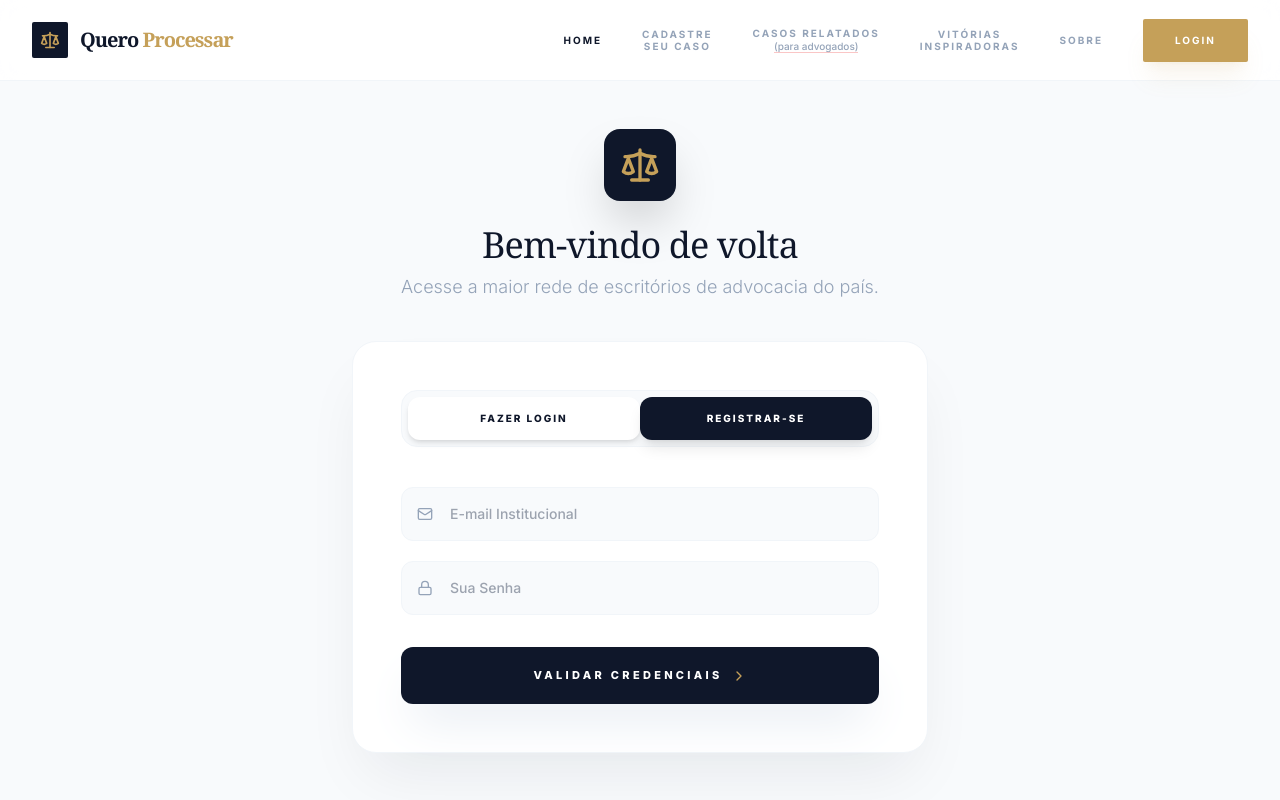
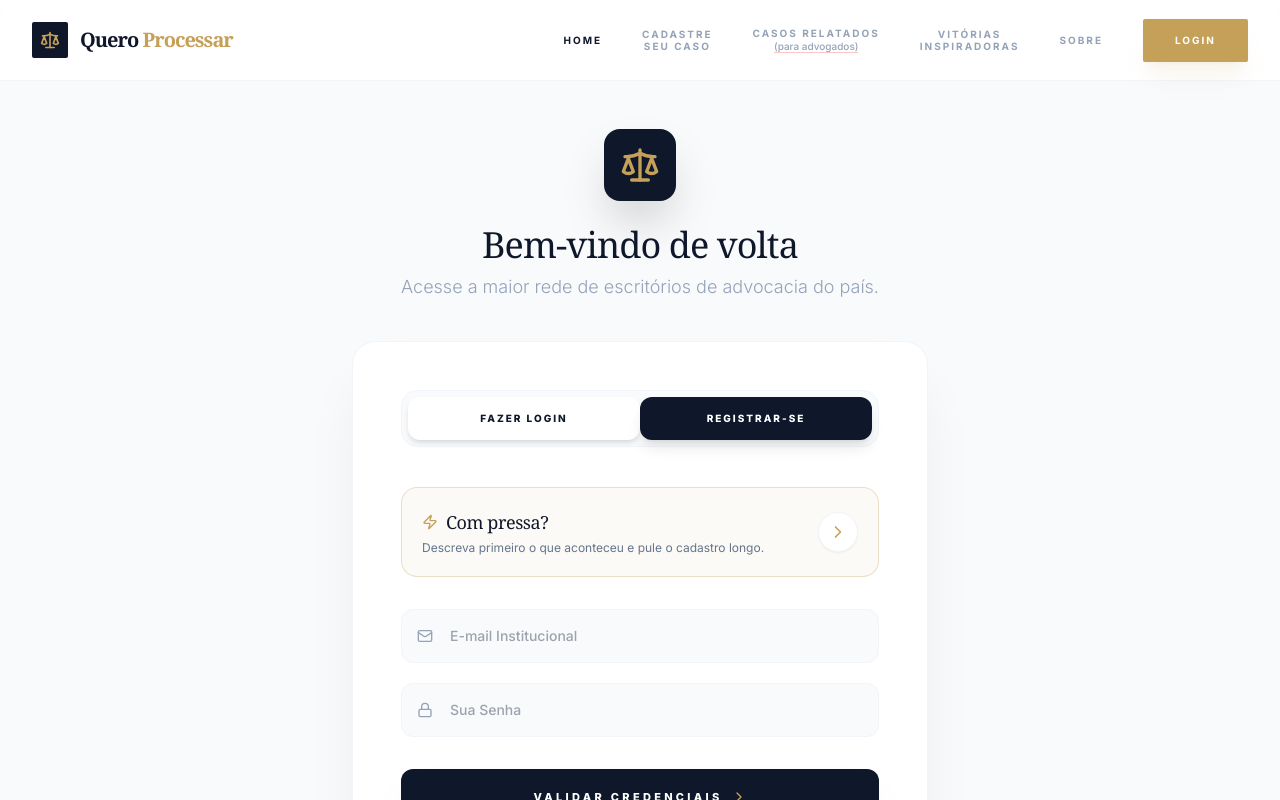
Before and after one commit to Aprendendo1234/queroprocessar, a React (Vite) app: page / in a window 1280 px wide. Both pictures are taken after a click on the button "LOGIN". Shown: the top 800 px of the page. Built offline with nearby package versions, Linux system fonts and the light colour scheme; no server answers; the database is empty.

Commit message:
feat: adicionado banner para direcionar usuarios asilantes da pagina de login de volta a triagem rapida

```diff
--- a/App.tsx
+++ b/App.tsx
@@ -459,7 +459,7 @@ export default function App() {
             onBack={() => setView('landing')}
           />
         )}
-        {view === 'auth' && <AuthPage onLogin={login} onRegister={register} />}
+        {view === 'auth' && <AuthPage onLogin={login} onRegister={register} onGoToTriage={() => setView('triage')} />}
         {view === 'triage' && (
           <TriageFunnel
             onComplete={handleTriageComplete}
--- a/components/AuthPage.tsx
+++ b/components/AuthPage.tsx
@@ -1,16 +1,17 @@
 
 import React, { useState } from 'react';
 import { UserRole } from '../types';
-import { Scale, Mail, Lock, User as UserIcon, Phone, Briefcase, ShieldCheck, ChevronRight, Award, MapPin } from 'lucide-react';
+import { Scale, Mail, Lock, User as UserIcon, Phone, Briefcase, ShieldCheck, ChevronRight, Award, MapPin, Zap } from 'lucide-react';
 
 import { User } from '../types';
 
 interface AuthPageProps {
   onLogin: (email: string, password: string) => void;
   onRegister: (userData: Partial<User> & { password?: string }) => void;
+  onGoToTriage?: () => void;
 }
 
-const AuthPage: React.FC<AuthPageProps> = ({ onLogin, onRegister }) => {
+const AuthPage: React.FC<AuthPageProps> = ({ onLogin, onRegister, onGoToTriage }) => {
   const [isLogin, setIsLogin] = useState(true);
   const [role, setRole] = useState<UserRole>(UserRole.CLIENT);
   const [email, setEmail] = useState('');
@@ -77,6 +78,24 @@ const AuthPage: React.FC<AuthPageProps> = ({ onLogin, onRegister }) => {
               Registrar-se
             </button>
           </div>
+
+          {onGoToTriage && (
+            <div
+              onClick={onGoToTriage}
+              className="bg-[#C5A059]/5 border border-[#C5A059]/30 p-5 rounded-2xl mb-8 flex items-center justify-between cursor-pointer hover:shadow-md hover:scale-[1.02] transition-all group"
+            >
+              <div className="pr-4">
+                <h4 className="text-[#0F172A] font-serif text-lg mb-1 tracking-tight flex items-center">
+                  <Zap className="w-4 h-4 text-[#C5A059] mr-2" />
+                  Com pressa?
+                </h4>
+                <p className="text-slate-500 text-xs">Descreva primeiro o que aconteceu e pule o cadastro longo.</p>
+              </div>
+              <div className="w-10 h-10 bg-white rounded-full shadow-sm flex items-center justify-center shrink-0 group-hover:bg-[#C5A059] transition-colors border border-slate-100 group-hover:border-[#C5A059]">
+                <ChevronRight className="w-5 h-5 text-[#C5A059] group-hover:text-white transition-colors" />
+              </div>
+            </div>
+          )}
 
           <form onSubmit={handleSubmit} className="space-y-8">
             {!isLogin && (
```
